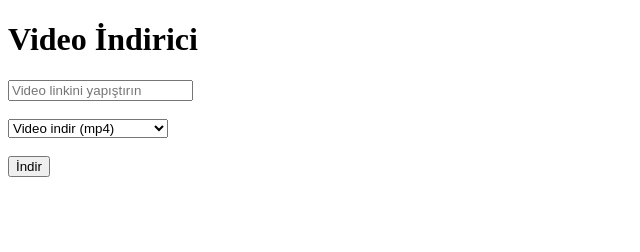
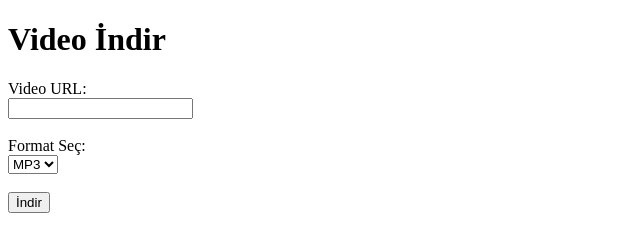
Before and after one commit to emregunes41/video_indirici, a plain HTML site: page index.html in a window 1280 px wide. Shown: the whole page, without its empty margins (0-640 px from the left). Drawn offline with Linux system fonts and the light colour scheme.

Commit message:
index.html

```diff
--- a/index.html
+++ b/index.html
@@ -4,13 +4,17 @@
     <title>Video İndirici</title>
 </head>
 <body>
-    <h1>Video İndirici</h1>
+    <h1>Video İndir</h1>
     <form action="/indir" method="post">
-        <input type="text" name="url" placeholder="Video linkini yapıştırın" required><br><br>
-        <select name="format">
-            <option value="video">Video indir (mp4)</option>
-            <option value="mp3">Sadece ses indir (mp3)</option>
+        <label for="video_url">Video URL:</label><br>
+        <input type="text" id="video_url" name="video_url" required><br><br>
+
+        <label for="format">Format Seç:</label><br>
+        <select id="format" name="format" required>
+            <option value="mp3">MP3</option>
+            <option value="mp4">MP4</option>
         </select><br><br>
+
         <button type="submit">İndir</button>
     </form>
 </body>
```
